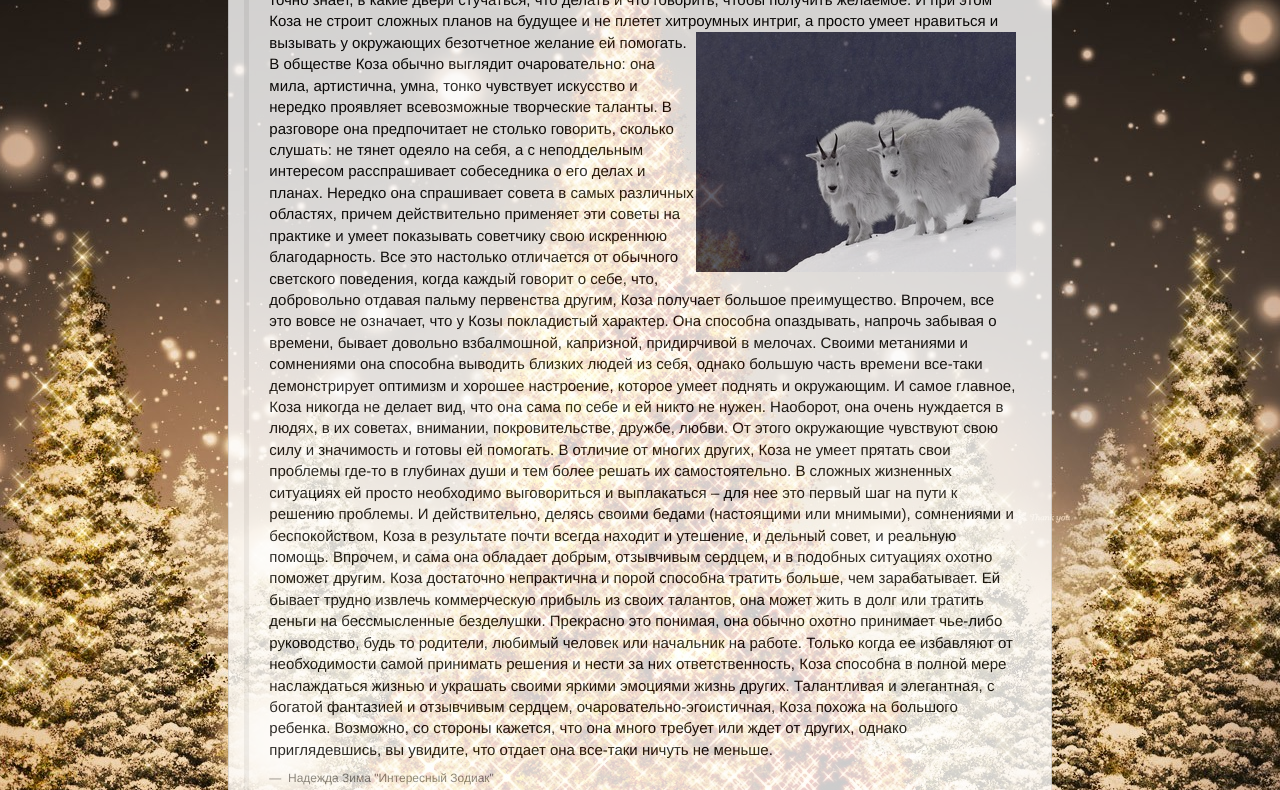
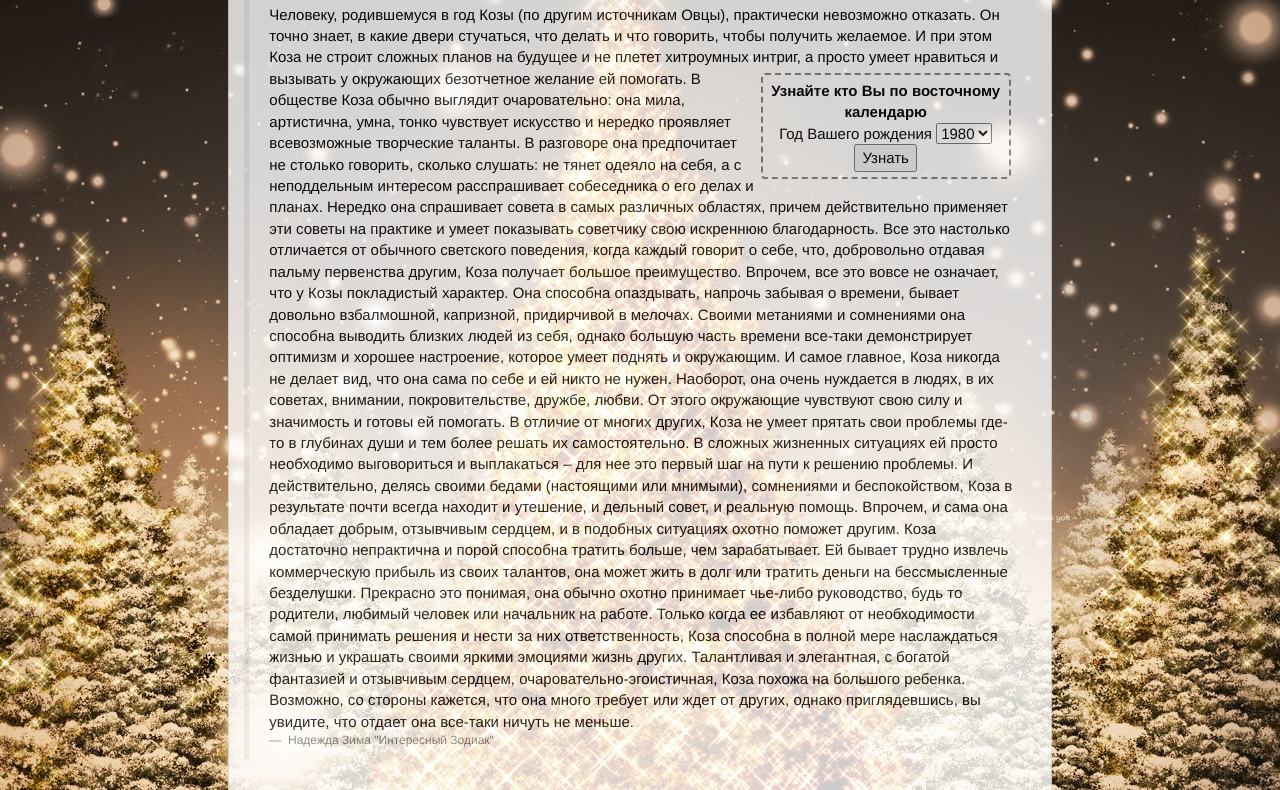
Before and after one commit to icehockeystar/newyear2015, a plain HTML site: page god-kozy-2015.html in a window 1280 px wide. Shown: the part 148-938 px from the top of the page. Drawn offline with Linux system fonts and the light colour scheme.

Commit message:
find out who you are

```diff
--- a/css/newyear2015.css
+++ b/css/newyear2015.css
@@ -45,3 +45,17 @@ iframe.video-left {
 	float:left;
 	margin-right: 10px;
 }
+
+div.east-calendar {
+	width: 250px;
+	margin: 5px;
+	padding: 5px;
+	float: right;
+	border: 2px dashed gray;
+	border-radius: 4px;
+}
+
+div#east-calendar-sign {
+	font-size: 14px;
+	font-weight: bold;
+}
--- a/god-kozy-2015.html
+++ b/god-kozy-2015.html
@@ -17,7 +17,8 @@
   <!-- Replace favicon.ico & apple-touch-icon.png in the root of your domain and delete these references -->
   <link rel="shortcut icon" href="/favicon.ico">
   <link rel="apple-touch-icon" href="/apple-touch-icon.png">
-
+  <script src="js/jquery-2.1.1.min.js"></script>
+  <script src="js/GodKozy2015.js"></script>
 </head>
 
 <body>
@@ -28,18 +29,104 @@
     		<div class="col-md-8">
     			<div class="panel panel-default transparent95">
                 	<div class="panel-body">
-                		<h1>2015 - Год Козы </h1>
+                		<ol class="breadcrumb">
+                			<li><a href="./">Главная</a></li>
+                		</ol>
+                		<h1><b>2015 - Год Козы</b></h1>
                 		<blockquote>
-                			<p>
       							Человеку, родившемуся в год Козы (по другим источникам Овцы), практически невозможно отказать. Он точно знает, в какие двери стучаться, что делать и что говорить, чтобы получить желаемое.
       							И при этом Коза не строит сложных планов на будущее и не плетет хитроумных интриг, а просто умеет нравиться и вызывать у окружающих безотчетное желание ей помогать.
-      							<img src="img/koza-sneg.jpg" align="right">
+      						<div class="east-calendar" align="center">
+      							<b>Узнайте кто Вы по восточному календарю</b><br>
+      							Год Вашего рождения
+      							<select id="birthdayYear">
+      								<option value="1940">1940</option>
+      								<option value="1941">1941</option>
+      								<option value="1942">1942</option>
+      								<option value="1943">1943</option>
+      								<option value="1944">1944</option>
+      								<option value="1945">1945</option>
+      								<option value="1946">1946</option>
+      								<option value="1947">1947</option>
+      								<option value="1948">1948</option>
+      								<option value="1949">1949</option>
+      								<option value="1950">1950</option>
+      								<option value="1951">1951</option>
+      								<option value="1952">1952</option>
+      								<option value="1953">1953</option>
+      								<option value="1954">1954</option>
+      								<option value="1955">1955</option>
+      								<option value="1956">1956</option>
+      								<option value="1957">1957</option>
+      								<option value="1958">1958</option>
+      								<option value="1959">1959</option>
+      								<option value="1960">1960</option>
+      								<option value="1961">1961</option>
+      								<option value="1962">1962</option>
+      								<option value="1963">1963</option>
+      								<option value="1964">1964</option>
+      								<option value="1965">1965</option>
+      								<option value="1966">1966</option>
+      								<option value="1967">1967</option>
+      								<option value="1968">1968</option>
+      								<option value="1969">1969</option>
+      								<option value="1970">1970</option>
+      								<option value="1971">1971</option>
+      								<option value="1972">1972</option>
+      								<option value="1973">1973</option>
+      								<option value="1974">1974</option>
+      								<option value="1975">1975</option>
+      								<option value="1976">1976</option>
+      								<option value="1977">1977</option>
+      								<option value="1978">1978</option>
+      								<option value="1979">1979</option>
+      								<option selected value="1980">1980</option>
+      								<option value="1981">1981</option>
+      								<option value="1982">1982</option>
+      								<option value="1983">1983</option>
+      								<option value="1984">1984</option>
+      								<option value="1985">1985</option>
+      								<option value="1986">1986</option>
+      								<option value="1987">1987</option>
+      								<option value="1988">1988</option>
+      								<option value="1989">1989</option>
+      								<option value="1990">1990</option>
+      								<option value="1991">1991</option>
+      								<option value="1992">1992</option>
+      								<option value="1993">1993</option>
+      								<option value="1994">1994</option>
+      								<option value="1995">1995</option>
+      								<option value="1996">1996</option>
+      								<option value="1997">1997</option>
+      								<option value="1998">1998</option>
+      								<option value="1999">1999</option>
+      								<option value="2000">2000</option>
+      								<option value="2001">2001</option>
+      								<option value="2002">2002</option>
+      								<option value="2003">2003</option>
+      								<option value="2004">2004</option>
+      								<option value="2005">2005</option>
+      								<option value="2006">2006</option>
+      								<option value="2007">2007</option>
+      								<option value="2008">2008</option>
+      								<option value="2009">2009</option>
+      								<option value="2010">2010</option>
+      								<option value="2011">2011</option>
+      								<option value="2012">2012</option>
+      								<option value="2013">2013</option>
+      								<option value="2014">2014</option>
+      								<option value="2015">2015</option>
+      							</select>
+      							<br>
+      							<input type="button" value="Узнать" onclick="GodKozy2015.findOutEastCalendarSign()">
+      							<div id="east-calendar-sign"></div>
+      						</div>
 В обществе Коза обычно выглядит очаровательно: она мила, артистична, умна, тонко чувствует искусство и нередко проявляет всевозможные творческие таланты. В разговоре она предпочитает не столько говорить, сколько слушать: не тянет одеяло на себя, а с неподдельным интересом расспрашивает собеседника о его делах и планах. Нередко она спрашивает совета в самых различных областях, причем действительно применяет эти советы на практике и умеет показывать советчику свою искреннюю благодарность. Все это настолько отличается от обычного светского поведения, когда каждый говорит о себе, что, добровольно отдавая пальму первенства другим, Коза получает большое преимущество.
 Впрочем, все это вовсе не означает, что у Козы покладистый характер. Она способна опаздывать, напрочь забывая о времени, бывает довольно взбалмошной, капризной, придирчивой в мелочах. Своими метаниями и сомнениями она способна выводить близких людей из себя, однако большую часть времени все-таки демонстрирует оптимизм и хорошее настроение, которое умеет поднять и окружающим. И самое главное, Коза никогда не делает вид, что она сама по себе и ей никто не нужен. Наоборот, она очень нуждается в людях, в их советах, внимании, покровительстве, дружбе, любви. От этого окружающие чувствуют свою силу и значимость и готовы ей помогать.
 В отличие от многих других, Коза не умеет прятать свои проблемы где-то в глубинах души и тем более решать их самостоятельно. В сложных жизненных ситуациях ей просто необходимо выговориться и выплакаться – для нее это первый шаг на пути к решению проблемы. И действительно, делясь своими бедами (настоящими или мнимыми), сомнениями и беспокойством, Коза в результате почти всегда находит и утешение, и дельный совет, и реальную помощь. Впрочем, и сама она обладает добрым, отзывчивым сердцем, и в подобных ситуациях охотно поможет другим.
 Коза достаточно непрактична и порой способна тратить больше, чем зарабатывает. Ей бывает трудно извлечь коммерческую прибыль из своих талантов, она может жить в долг или тратить деньги на бессмысленные безделушки. Прекрасно это понимая, она обычно охотно принимает чье-либо руководство, будь то родители, любимый человек или начальник на работе. Только когда ее избавляют от необходимости самой принимать решения и нести за них ответственность, Коза способна в полной мере наслаждаться жизнью и украшать своими яркими эмоциями жизнь других.
 Талантливая и элегантная, с богатой фантазией и отзывчивым сердцем, очаровательно-эгоистичная, Коза похожа на большого ребенка. Возможно, со стороны кажется, что она много требует или ждет от других, однако приглядевшись, вы увидите, что отдает она все-таки ничуть не меньше.
-							</p>
+
 							<footer>
 							Надежда Зима "Интересный Зодиак"
 							</footer>
```
Also changed, not shown: sitemap.xml (+2 -8 lines).
